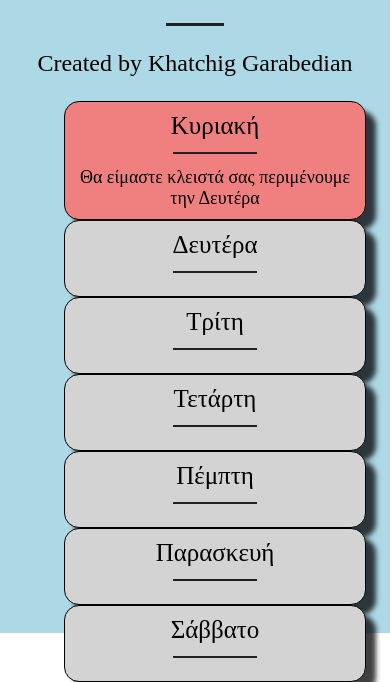
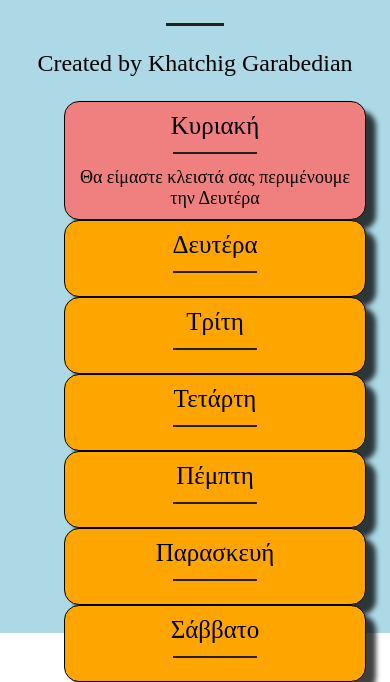
Before and after one commit to 2ITDesignAgency/daysOfTheWeekExercise, a plain HTML site: page index.html in a window 390 px wide. Shown: the part 211-893 px from the top of the page. Drawn offline with Linux system fonts and the light colour scheme.

Commit message:
orange background on defult

```diff
--- a/dotw.css
+++ b/dotw.css
@@ -12,7 +12,7 @@ body{
 border: 1px solid black !important;
 border-radius: 15px;
 list-style-type: none;
-background-color: lightgrey;
+background-color: orange;
 width: 13%;
 justify-content: center;
 justify-items: center;
@@ -86,7 +86,7 @@ hr{
             border: 1px solid black !important;
             border-radius: 15px;
             list-style-type: none;
-            background-color: lightgrey;
+            background-color: orange;
             width: 80%;
             justify-content: center;
             justify-items: center;
```
